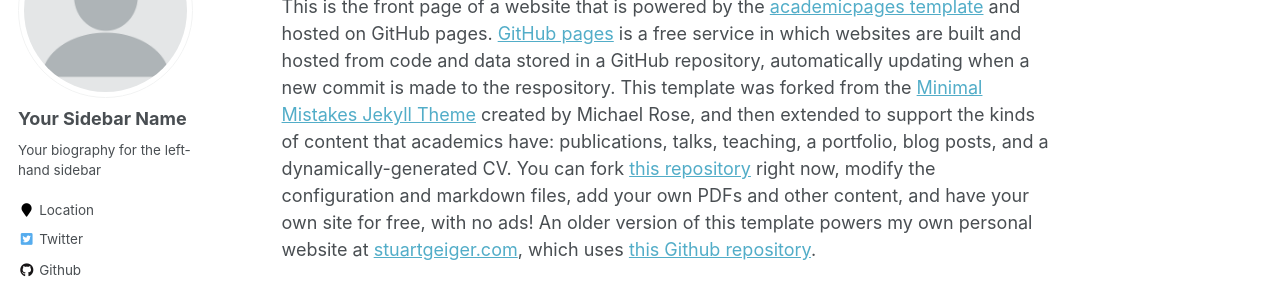
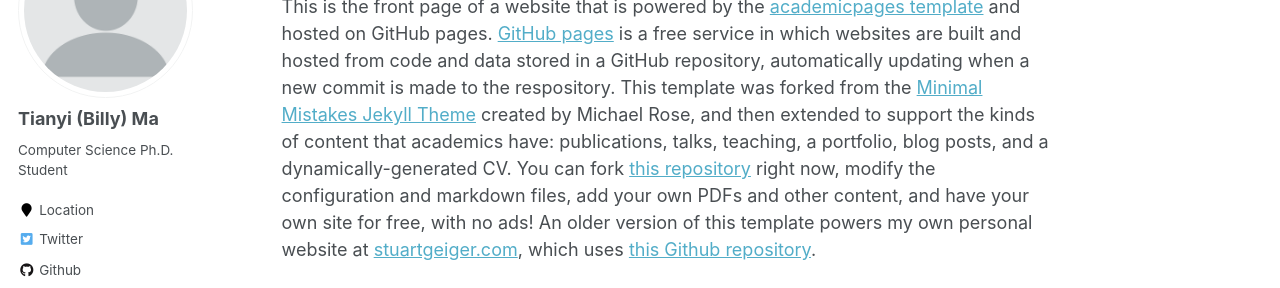
Before and after one commit to Tianyi-Billy-Ma/Tianyi-Billy-Ma.github.io, a Jekyll site: the page built from _pages/about.md, in a window 1280 px wide. Shown: the part 195-483 px from the top of the page. Built offline with Jekyll 4.4.1, drawn with Linux system fonts in a browser that asks for light colours; some web fonts are replaced.

Commit message:
Update _config.yml

```diff
--- a/_config.yml
+++ b/_config.yml
@@ -80,9 +80,9 @@ analytics:
 
 # Site Author
 author:
-  name             : "Your Sidebar Name"
+  name             : "Tianyi (Billy) Ma"
   avatar           : "profile.png"
-  bio              : "Your biography for the left-hand sidebar"
+  bio              : "Computer Science Ph.D. Student"
   location         : "Location"
   employer         :
   pubmed           : "https://www.ncbi.nlm.nih.gov/pubmed/?term=john+snow"
```
